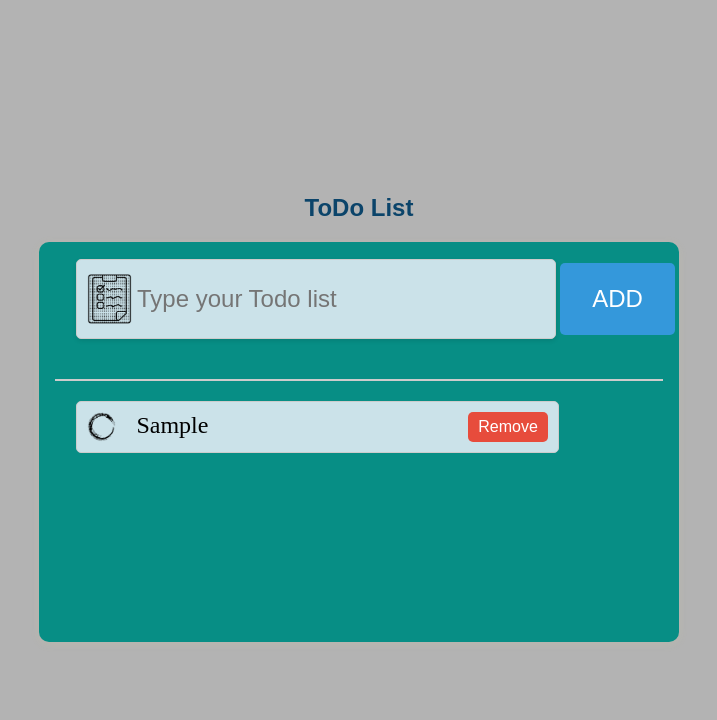
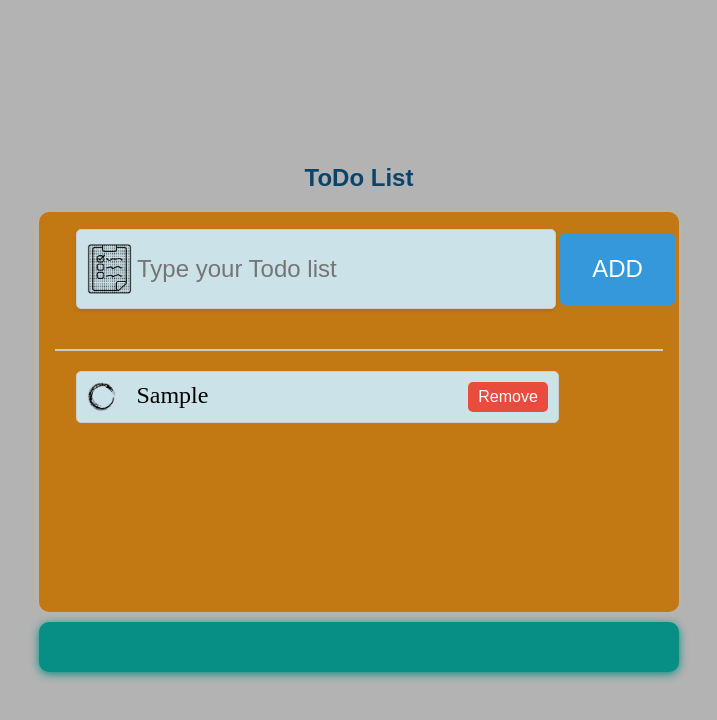
Before and after one commit to Ayushjaiswal2000/ToDo_List, a plain HTML site: page Index.html in a window 1280 px wide. Both pictures are taken after typing "Sample" into the empty fields and a click on the button "ADD". Shown: the whole page, without its empty margins (289-1006 px from the left). Drawn offline with Linux system fonts and the light colour scheme.

Commit message:
Checked Functionality

```diff
--- a/Index.css
+++ b/Index.css
@@ -30,7 +30,7 @@ h2 {
 
 .container {
 
-    background-color: #078e85;
+    background-color: #c27914;
     width: 50%;
     height: 50%;
     overflow-y: scroll; /* Add this line to enable vertical scrollbar */
@@ -95,7 +95,10 @@ h2 {
     width: 72%;
     height: 30px;
     margin-left: 37px;
+    transition: all .3s  ease-in-out;
 }
+
+
 
 .remove {
     background-color: #e74c3c;
@@ -112,3 +115,13 @@ h2 {
 .remove:hover {
     background-color: #c0392b;
 }
+
+.count{
+    width: 50%;
+    height: 50px;
+
+    margin-top: 10px;
+    border-radius: 10px;
+    background-color: #078e85;
+    box-shadow: 0 2px 10px #078e85;
+}
--- a/Index.html
+++ b/Index.html
@@ -16,6 +16,9 @@
    </div>
 
    <hr >
+   </div >
+   <div class="count">
+
    </div>
     <script src="Index.js"></script>
 </body>
--- a/Index.js
+++ b/Index.js
@@ -4,14 +4,17 @@
     let count=0;
 
 
+
     addButton.addEventListener('click', function () {
         if (inputField.value !== "") {
+
+
             const newDiv = document.createElement('div');
             count++;
             newDiv.className = 'task';
 
             const circle = document.createElement("img");
-            circle.className = "circle";
+            circle.className = "circleImg";
             circle.style.marginRight="20px";
             circle.src = "Images/noun-circle-1203789.png";
 
@@ -36,5 +39,23 @@
                 taskToRemove.remove();
                 count--;
             });
+
+
+            let isScaled = false;
+            newDiv.addEventListener("click", () => {
+                if (isScaled) {
+                    newDiv.style.transform = "scale(1)";
+                    newDiv.style.backgroundColor="rgb(203, 226, 233)";
+
+                } else {
+                    newDiv.style.transform = "scale(1.05)";
+                    newDiv.style.backgroundColor="#ECF87F";
+
+                }
+
+                isScaled = !isScaled;
+            });
+
+
         }
     });
```
